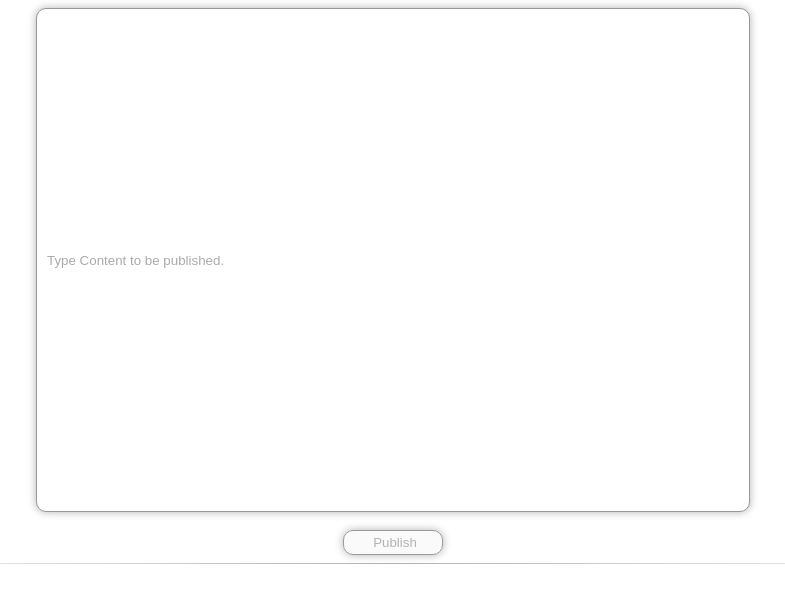
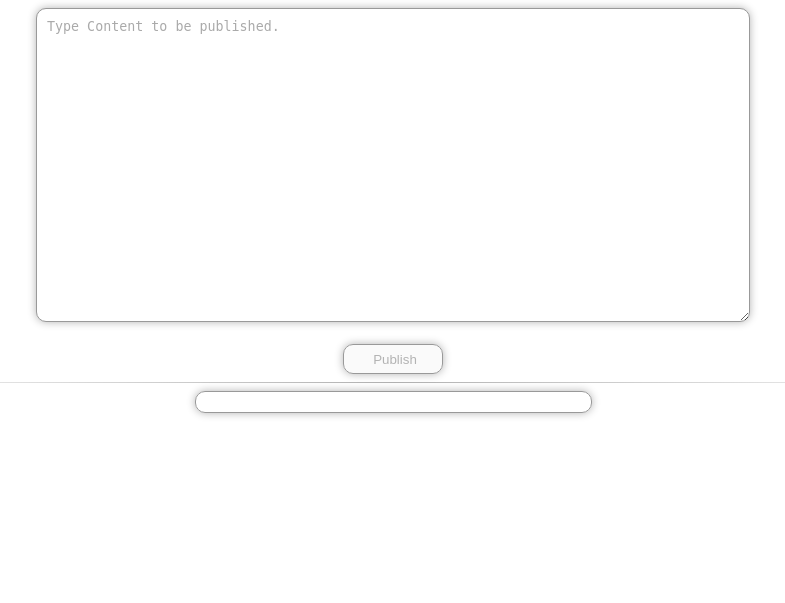
Before and after one commit to pranavrc/strand, a Flask app: page / in a window 1280 px wide. Shown: the top 603 px of the page, without its empty margins (247-1032 px from the left). Run offline with Flask 2, Linux system fonts and the light colour scheme; some libraries are stand-ins or nearby versions.

Commit message:
Overhauled input texts for resizable textareas

```diff
--- a/server.py
+++ b/server.py
@@ -12,7 +12,6 @@ def index():
 	if request.method == 'POST':
 		content = request.form['content']
 		print content
-		return 'Foo'
 
 if __name__ == "__main__":
 	app.run(debug = True)
--- a/static/index.css
+++ b/static/index.css
@@ -1,9 +1,10 @@
-input {
+textarea {
 	border-radius: 10px /* creates rounded edges in some browsers */;
 	padding-left: 10px; /* creates a space between text and left border */;
+	padding-top: 10px;
 	width: 700px;
 	border: 1px solid #999;
-	height: 500px;
+	height: 300px;
 	-webkit-box-shadow: 0px 0px 8px rgba(0, 0, 0, 0.3);
 	-moz-box-shadow: 0px 0px 8px rgba(0, 0, 0, 0.3);
 	box-shadow: 0px 0px 8px rgba(0, 0, 0, 0.3);
@@ -11,10 +12,16 @@ input {
 
 .submitBtn {
 	width: 100px;
-	height: 25px;
+	height: 30px;
+	border-radius: 10px;
+	padding-left: 10px;
+	border: 1px solid #999;
+	-webkit-box-shadow: 0px 0px 8px rgba(0, 0, 0, 0.3);
+	-moz-box-shadow: 0px 0px 8px rgba(0, 0, 0, 0.3);
+	box-shadow: 0px 0px 8px rgba(0, 0, 0, 0.3);
 }
 
-.myDiv {
+.pubContent {
 	border-radius: 10px;
 	padding: 10px;
 	border: 1px solid #999;
--- a/templates/index.html
+++ b/templates/index.html
@@ -14,7 +14,7 @@ Add Content
 
 <div class="formDiv">
 <form id="contentpush" action="/" onsubmit="return submitForm();">
-<input class="submitText" type="text" name="content" />
+<textarea class="submitText" name="content"></textarea>
 <br />
 <br />
 <input class="submitBtn" type="submit" value="Publish" disabled="disabled" onClick="return submitForm();" />
```
